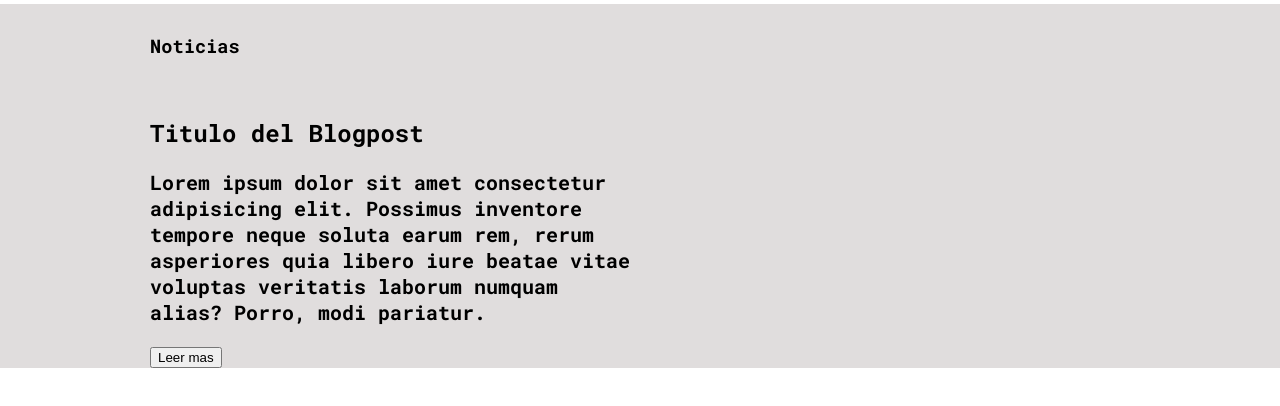
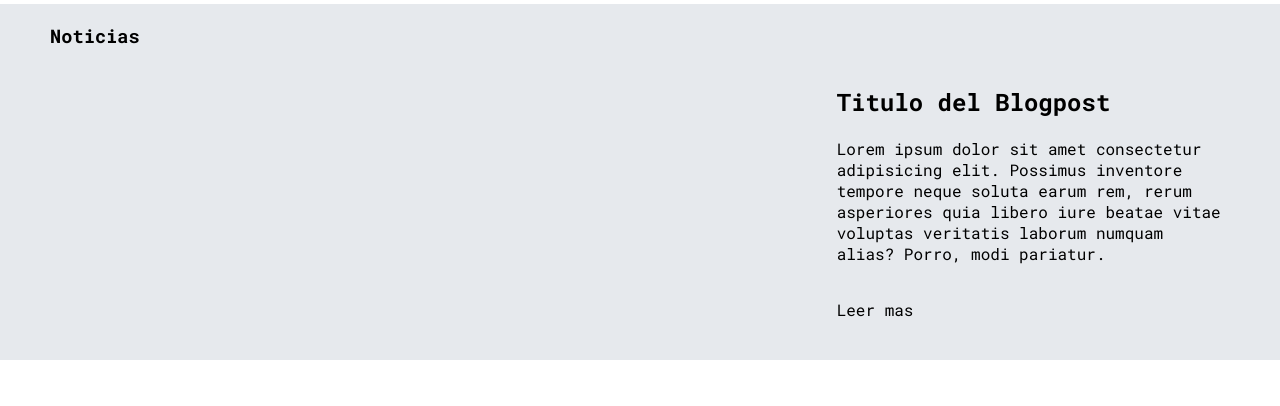
Before and after one commit to JUANLOPCON071/Blog, a plain HTML site: page blogs.html in a window 1280 px wide. Shown: the part 136-542 px from the top of the page. Drawn offline with Linux system fonts and the light colour scheme.

Commit message:
Estilos css para main-noticias

```diff
--- a/blogs.html
+++ b/blogs.html
@@ -26,59 +26,58 @@
                 <a href="perfil.html">Sobre mi</a>
             </section>
         </nav>
-        <main class="news-main">
-            <section class="new-left">
-                <div>
+    </header>
+    <main class="blogs-main">
+        <section class="blogs-news-container">
+            <div class="blogs-main-new">
                 <h3>Noticias</h3>
-                    <div>
-                        <img src="" alt="">
+                <div class="blogs-news-img-container">
+                    <img src="/" alt="">
                 </div>
-                </div>
-                <div>
+                <div class="blogs-news-info-container">
                 <h2>Titulo del Blogpost</h2>
                 <p>Lorem ipsum dolor sit amet consectetur adipisicing elit. Possimus inventore tempore neque soluta
                 earum rem, rerum asperiores quia libero iure beatae vitae voluptas veritatis laborum numquam alias?
                 Porro, modi pariatur.
                 </p>
-                    <button>
-                        <a href="">Leer mas</a>
-                    </button>
+                <a href="" class="blogs-button">Leer mas</a>
+            </div>
             </div>
         </section>
-            <section class="">
+        <section class="blogs-posts-container">
             <div>
                 <h3></h3>
-                    <article>
+                <article class="post-container">
                     <img src="" alt="">
                     <p></p>
                     <p></p>
                     <a href=""></a>
                 </article>
-                    <article>
+                <article class="post-container">
                     <img src="" alt="">
                     <p></p>
                     <p></p>
                     <a href=""></a>
                 </article>
-                    <article>
+                <article class="post-container">
                     <img src="" alt="">
                     <p></p>
                     <p></p>
                     <a href=""></a>
                 </article>
-                    <article>
+                <article class="post-container">
                     <img src="" alt="">
                     <p></p>
                     <p></p>
                     <a href=""></a>
                 </article>
-                    <article>
+                <article class="post-container">
                     <img src="" alt="">
                     <p></p>
                     <p></p>
                     <a href=""></a>
                 </article>
-                    <article>
+                <article class="post-container">
                     <img src="" alt="">
                     <p></p>
                     <p></p>
@@ -87,6 +86,8 @@
             </div>
         </section>
     </main>
-    </header>
+    <footer>
+        <p></p>
+    </footer>
 </body>
 </html>
--- a/css/main.css
+++ b/css/main.css
@@ -99,19 +99,27 @@ nav .profile-link a {
     font-weight: 700;
     font-size: 18px;
 }
-.news-main {
+.blogs-main {
     display: grid;
-    grid-template-columns: 1fr 1fr;
-    background: rgb(224, 221, 221);
 }
-.new-left {
-    margin-top: 10px;
-    margin-left: 150px;
+.blogs-news-container {
+    background-color: #e6e9ed;
+    padding: 0 50px 40px;
 }
-.new-left p {
-    font-size: 20px;
-    font-weight: 700;
+.blogs-main-new {
+    display: grid;
+    grid-template-columns: 2fr 1fr;
+    grid-template-rows: 2fr;
 }
-.new-right {
-    padding: 90px;
+.blogs-news-img-container {
+    grid-column: 1;
 }
+.blogs-news-img-container img {
+
+}
+.blogs-news-info-container {
+    grid-column: 2;
+}
+.blogs-news-info-container p {
+    margin-bottom: 35px;
+}
```
Also changed, not shown: 1 other file. Lines whose indentation alone changed are shown as unchanged.
